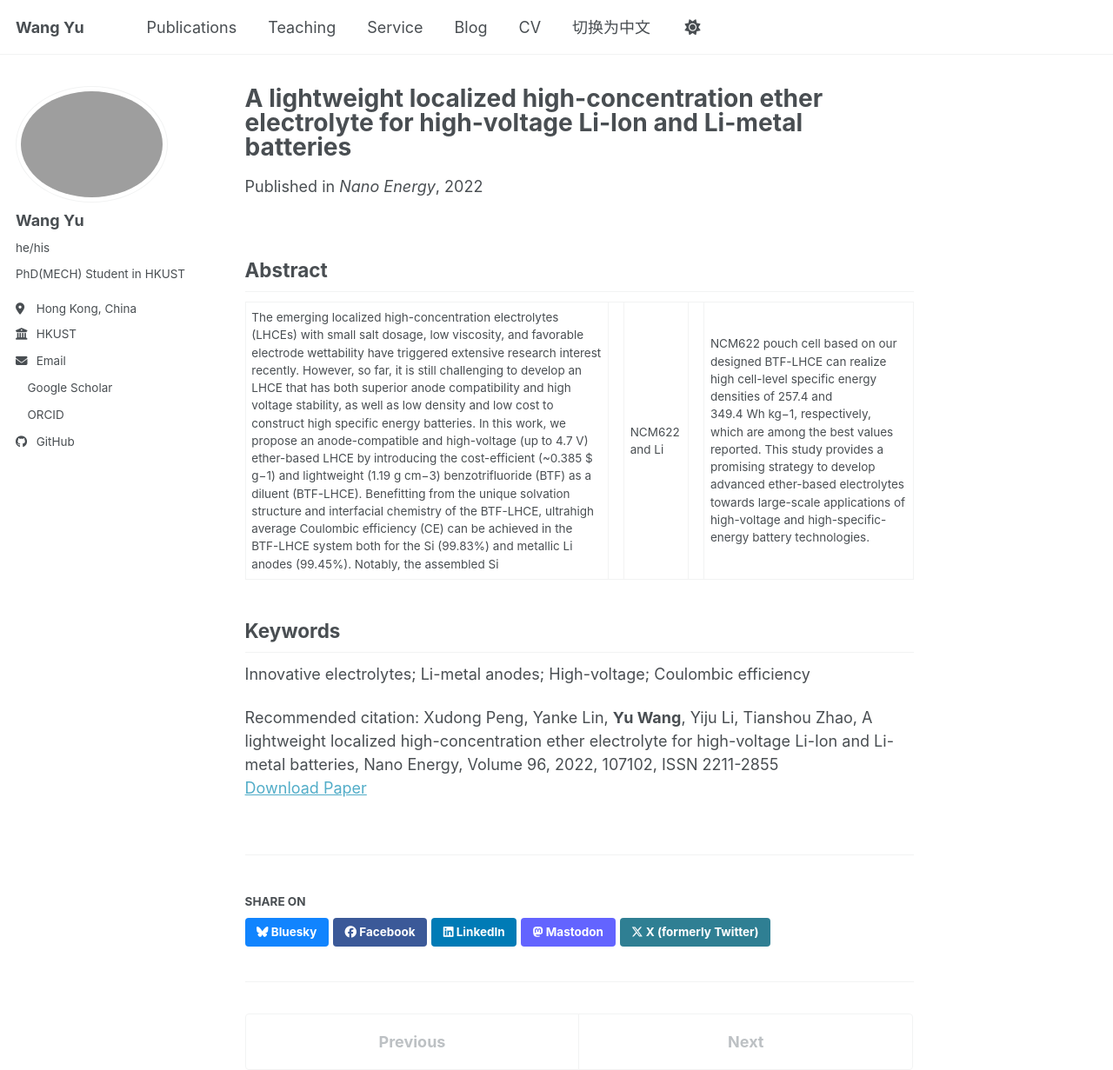
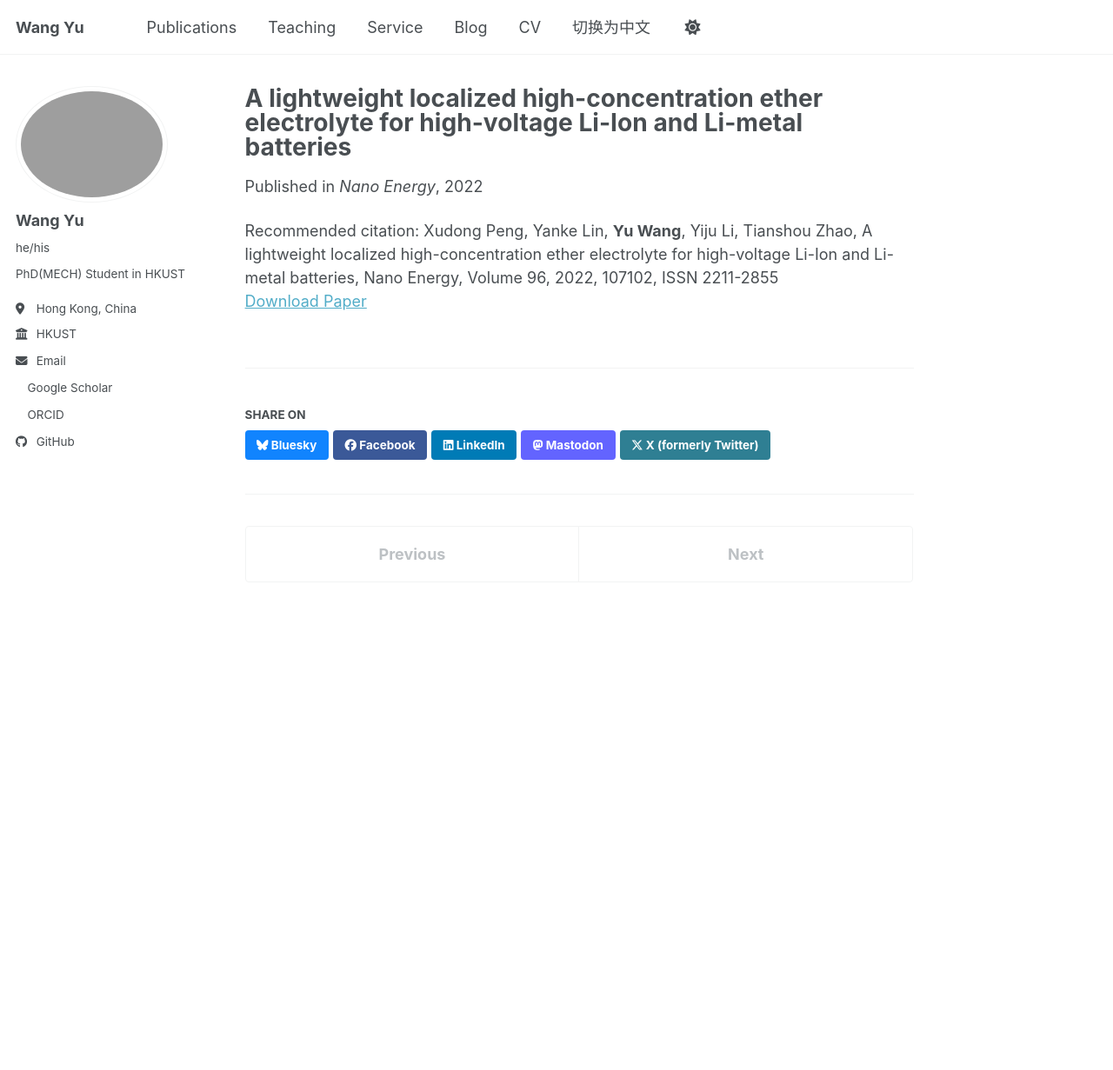
Before and after one commit to wangyu-hk/wangyu-hk.github.io, a Jekyll site: the page built from _publications/2022-06-01-ether-electrolyte.md, in a window 1280 px wide and 1231 px high. Shown: the whole window at 87% size. Built offline with Jekyll 4.4.1, drawn with Linux system fonts in a browser that asks for light colours; a script bundle is joined from its source files by our own code; a style sheet for code colours, icons or effects is not loaded.

Commit message:
Remove abstract and keywords from publication
Removed abstract and keywords sections from the document.

```diff
--- a/_publications/2022-06-01-ether-electrolyte.md
+++ b/_publications/2022-06-01-ether-electrolyte.md
@@ -9,10 +9,3 @@ citation: 'Xudong Peng, Yanke Lin, <strong>Yu Wang</strong>, Yiju Li, Tianshou Z
 paperurl: "https://doi.org/10.1016/j.nanoen.2022.107102"
 
 ---
-
-## Abstract
-
-The emerging localized high-concentration electrolytes (LHCEs) with small salt dosage, low viscosity, and favorable electrode wettability have triggered extensive research interest recently. However, so far, it is still challenging to develop an LHCE that has both superior anode compatibility and high voltage stability, as well as low density and low cost to construct high specific energy batteries. In this work, we propose an anode-compatible and high-voltage (up to 4.7 V) ether-based LHCE by introducing the cost-efficient (~0.385 $ g−1) and lightweight (1.19 g cm−3) benzotrifluoride (BTF) as a diluent (BTF-LHCE). Benefitting from the unique solvation structure and interfacial chemistry of the BTF-LHCE, ultrahigh average Coulombic efficiency (CE) can be achieved in the BTF-LHCE system both for the Si (99.83%) and metallic Li anodes (99.45%). Notably, the assembled Si||NCM622 and Li||NCM622 pouch cell based on our designed BTF-LHCE can realize high cell-level specific energy densities of 257.4 and 349.4 Wh kg−1, respectively, which are among the best values reported. This study provides a promising strategy to develop advanced ether-based electrolytes towards large-scale applications of high-voltage and high-specific-energy battery technologies.
-
-## Keywords
-Innovative electrolytes; Li-metal anodes; High-voltage; Coulombic efficiency
```
